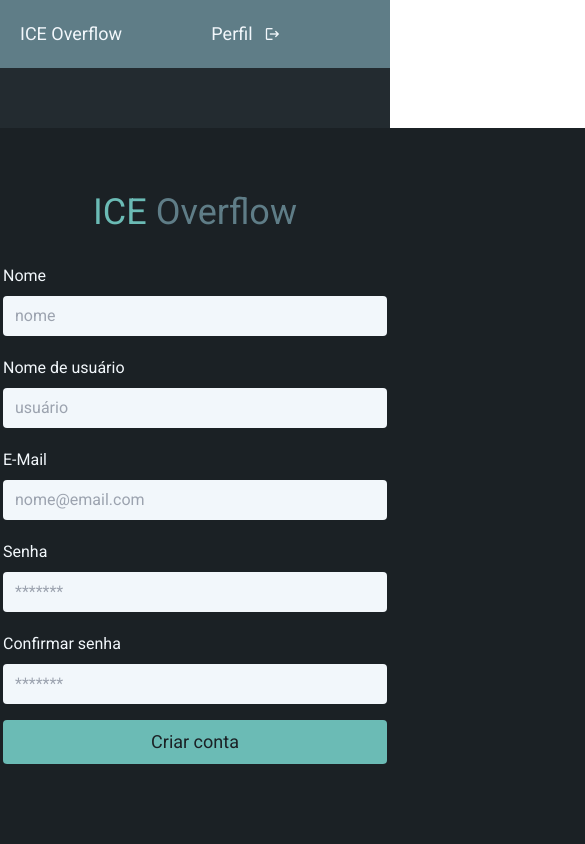
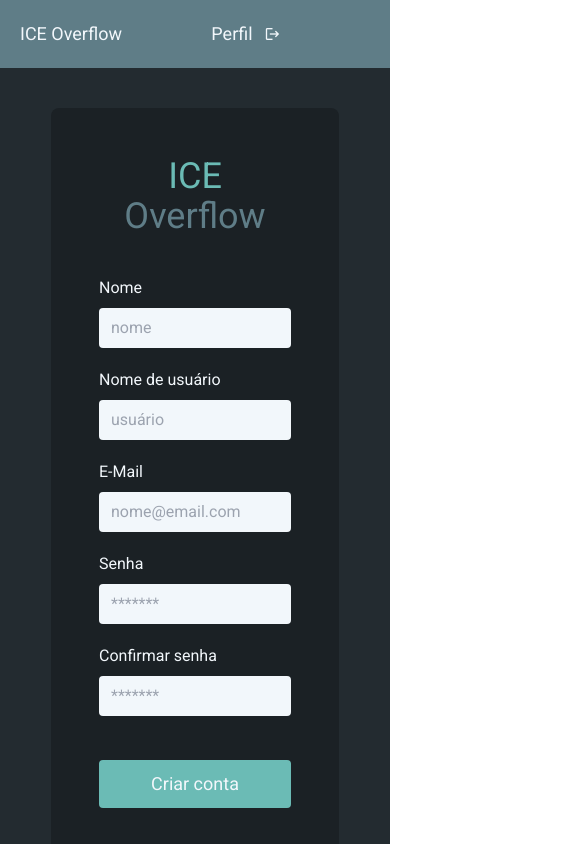
Before and after one commit to isa56/dcc117-ice-overflow, a Vue app in the folder frontend-vue/: page /criar-conta in a window 390 px wide. Shown: the top 844 px of the page, 585 px wide, since content can reach past the window. Built offline with nearby package versions, Linux system fonts and the light colour scheme.

Commit message:
Implementando template e responsividade da pagina de criar conta

```diff
--- a/frontend-vue/src/views/CreateAccountView.vue
+++ b/frontend-vue/src/views/CreateAccountView.vue
@@ -1,11 +1,12 @@
 <template>
-  <div class="items-center bg-background flex h-full justify-center">
-    <div class="bg-background-dark text-white rounded-lg px-60 py-16">
+  <div class="teste1 items-center bg-background flex h-full justify-center">
+    <div class=" bloco-central bg-background-dark text-white rounded-lg px-36 py-12">
+
         <h1 class="text-primary text-4xl mb-8 text-center">
           ICE <span class="text-secondary">Overflow</span>
         </h1>
 
-      <form class="w-96" @submit.prevent="validateLogin">
+        <form class="form-style w-96" @submit.prevent="validateRegistration">
           <h5 class="my-2">Nome</h5>
           <input
             class="rounded mb-3 px-3 py-2 w-full bg-white text-background-dark"
@@ -17,7 +18,7 @@
           <h5 class="my-2">Nome de usuário</h5>
           <input
             class="rounded mb-3 px-3 py-2 w-full bg-white text-background-dark"
-          type="password"
+            type="text"
             required
             placeholder="usuário"
             v-model="user"
@@ -44,21 +45,24 @@
             type="password"
             required
             placeholder="*******"
-          v-model="password"
+            v-model="cPassword"
+          />
+          <div class="flex justify-center">
+            <br />
+
+              <input
+                class="input send-button px-3 py-2 w-full mb-5 text-bold  rounded text-white bg-primary text-lg w-56 h-12 mt-8"
+                type="submit"
+                value="Criar conta"
               />
 
             <br />
-        <input
-          class="input send-button px-3 py-2 w-full mb-6 text-bold text-background-dark rounded bg-primary text-lg mt-1 px-1.8 py-0.8"
-          type="submit"
-          value="Criar conta"
-        />
-        <br />
-
+          </div>
           <v-alert v-if="errorMessage" type="error"
             >Por favor, preencha {{ errorMessage }}</v-alert
           >
         </form>
+
     </div>
   </div>
 </template>
@@ -71,17 +75,46 @@ export default {
   components: {},
   data () {
     return {
-      errors: [],
+      errorMessage: "",
       name: "",
       user: "",
       email: "",
       password: "",
+      cPassword: "",
     }
   },
+
+  methods: {
+
+  },
+
 
 }
 </script>
 
 <style scoped>
 
+.teste1 {
+  height: auto;
+}
+
+.bloco-central{
+  margin: 2.5rem 2.5rem 2.5rem 2.5rem;
+}
+
+@media (max-width: 530px) {
+  .bloco-central {
+    max-width: 12rem;
+    display: flex;
+    justify-content: center;
+    flex-wrap: wrap;
+    margin-bottom: 5rem;
+    padding-left: 9rem;
+    padding-right: 9rem;
+  }
+  .form-style {
+    min-width: 12rem;
+  }
+}
+
 </style>
```
Lines whose indentation alone changed are shown as unchanged.
